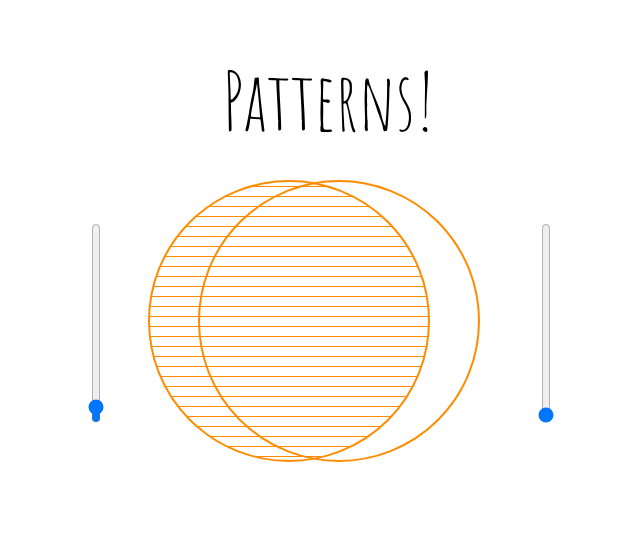
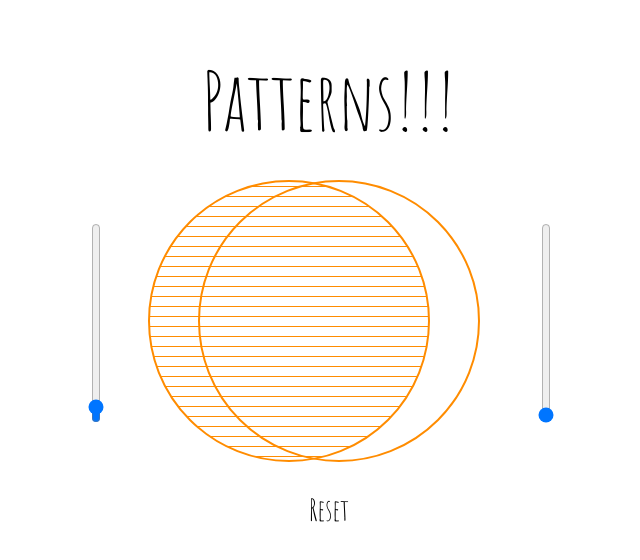
Before and after one commit to notwaldorf/muster, a website: page index.html in a window 1280 px wide. Shown: the whole page, without its empty margins (311-951 px from the left). Drawn offline with Linux system fonts and the light colour scheme.

Commit message:
add reset

```diff
--- a/index.html
+++ b/index.html
@@ -14,12 +14,13 @@
 </head>
 <body>
   <div class="container">
-    <h1>Patterns! </h1>
+    <h1>Patterns!!!</h1>
     <div class="playground">
       <input id="input1" type="range" value="0" step="1" max="10" orient="vertical">
       <div id="example"></div>
       <input id="input2" type="range" value="0" step="1" max="10" orient="vertical">
     </div>
+    <a href="" class="button" id="reset">Reset</a>
   </div>
 </body>
 <script>
--- a/style.css
+++ b/style.css
@@ -11,11 +11,13 @@ h1 {
   margin-left: auto;
   margin-right: auto;
   margin-top: 50px;
+  text-align: center;
 }
 
 .playground {
-  margin-top: 20px;
+  margin: 20px 0;
   position: relative;
+  text-align: left;
 }
 
 input[type=range] {
@@ -31,3 +33,17 @@ input[type=range] {
 #input2 {
   left: 450px;
 }
+
+.button:link, .button:visited {
+  font-size: 30px;
+  font-family: Amatic SC;
+  color: black;
+  cursor: pointer;
+  padding: 0 10px;
+  text-decoration: none;
+}
+
+.button:hover {
+  background-color: black;
+  color: white;
+}
```
